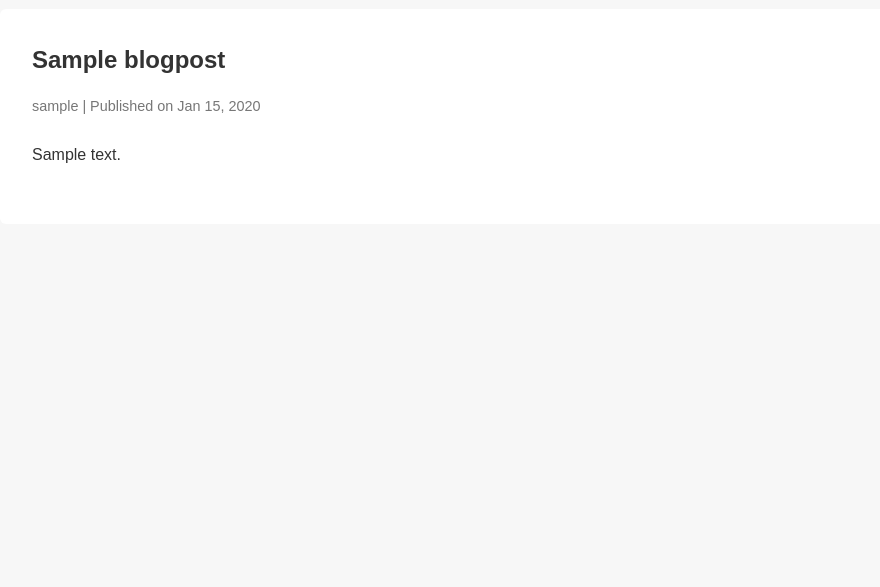
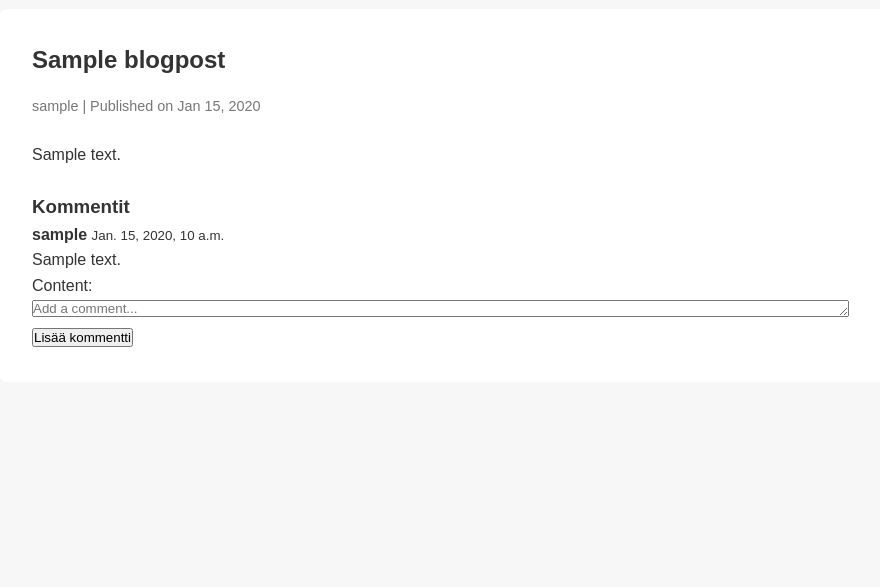
Before and after one commit to amandahamynen/django-blogging-app, a Django app: page /blogs/1/ in a window 1280 px wide. Shown: the part 157-744 px from the top of the page, without its empty margins (190-1070 px from the left). Run offline with Django 5.2, Linux system fonts and the light colour scheme; a user stored in the database is signed in; tables that the repository leaves empty hold one stand-in row (values such as "Sample post").

Commit message:
Add comments to blogposts

```diff
--- a/blogs/admin.py
+++ b/blogs/admin.py
@@ -1,4 +1,5 @@
 from django.contrib import admin
-from .models import BlogPost
+from .models import BlogPost, Comment
 
 admin.site.register(BlogPost)
+admin.site.register(Comment)
--- /dev/null
+++ b/blogs/forms.py
@@ -0,0 +1,10 @@
+from django import forms
+from .models import Comment
+
+class CommentForm(forms.ModelForm):
+    class Meta:
+        model = Comment
+        fields = ['content']
+        widgets = {
+            'content': forms.Textarea(attrs={'rows': 1, 'cols': 100, 'placeholder': 'Add a comment...'}),
+        }
--- a/blogs/models.py
+++ b/blogs/models.py
@@ -10,3 +10,12 @@ class BlogPost(models.Model):
 
     def __str__(self):
         return self.title
+
+class Comment(models.Model):
+    content = models.TextField()
+    created_at = models.DateTimeField(auto_now_add=True)
+    blogpost = models.ForeignKey(BlogPost, on_delete=models.CASCADE, related_name='comments')
+    creator = models.ForeignKey(settings.AUTH_USER_MODEL, on_delete=models.CASCADE, default=None)
+
+    def __str__(self):
+        return self.content
--- a/blogs/templates/blogs/blogpost_detail.html
+++ b/blogs/templates/blogs/blogpost_detail.html
@@ -10,5 +10,23 @@
   </p>
 
   <div class="blogpost-content">{{ blogpost.content|linebreaks }}</div>
+  <h3>Kommentit</h3>
+
+  {% for comment in blogpost.comments.all %}
+  <div>
+    <strong>{{ comment.creator }}</strong>
+    <small>{{ comment.created_at }}</small>
+    <p>{{ comment.content }}</p>
+  </div>
+  {% empty %}
+  <p>Ei vielä kommentteja.</p>
+  {% endfor %}
+  {% if user.is_authenticated %}
+  <form method="post" action="{% url 'blogs:blogpost_add_comment' blogpost.id %}">
+    {% csrf_token %}
+    {{ comment_form }}
+    <button type="submit">Lisää kommentti</button>
+  </form>
+  {% endif %}
 </article>
 {% endblock %}
--- a/blogs/urls.py
+++ b/blogs/urls.py
@@ -11,4 +11,5 @@ urlpatterns = [
     path("create_blogpost/", views.blogpost_create, name="blogpost_create"),
     path("<int:blogpost_id>/toggle_privacy/", views.blogpost_toggle_privacy, name="blogpost_toggle_privacy"),
     path("<int:blogpost_id>/delete/", views.blogpost_delete, name="blogpost_delete"),
+    path("<int:blogpost_id>/add_comment/", views.blogpost_add_comment, name="blogpost_add_comment"),
 ]
--- a/blogs/views.py
+++ b/blogs/views.py
@@ -1,6 +1,7 @@
 from django.shortcuts import get_object_or_404, redirect, render
 from .models import BlogPost
 from django.contrib.auth.decorators import login_required
+from .forms import CommentForm
 
 @login_required(login_url='/users/login/')
 def blogpost_list_all(request):
@@ -22,7 +23,7 @@ def blogpost_toggle_privacy(request, blogpost_id):
 @login_required(login_url='/users/login/')
 def blogpost_detail(request, blogpost_id):
     blogpost = get_object_or_404(BlogPost, id=blogpost_id)
-    return render(request, 'blogs/blogpost_detail.html', {'blogpost': blogpost})
+    return render(request, 'blogs/blogpost_detail.html', {'blogpost': blogpost, 'comment_form': CommentForm()})
 
 @login_required(login_url='/users/login/')
 def blogpost_edit(request, blogpost_id):
@@ -51,3 +52,16 @@ def blogpost_delete(request, blogpost_id):
         blogpost.delete()
         return redirect('blogs:blogpost_list_my')
     return render(request, 'blogs/blogpost_delete_confirm.html', {'blogpost': blogpost})
+
+@login_required(login_url='/users/login/')
+def blogpost_add_comment(request, blogpost_id):
+    blogpost = get_object_or_404(BlogPost, id=blogpost_id)
+    if request.method == 'POST':
+        form = CommentForm(request.POST)
+        if form.is_valid():
+            comment = form.save(commit=False)
+            comment.blogpost = blogpost
+            comment.creator = request.user
+            comment.save()
+            return redirect('blogs:blogpost_detail', blogpost_id=blogpost.id)
+    return redirect("blogs:blogpost_detail", blogpost_id=blogpost.id)
```
Also changed, not shown: blogs/migrations/0005_comment.py (added).
